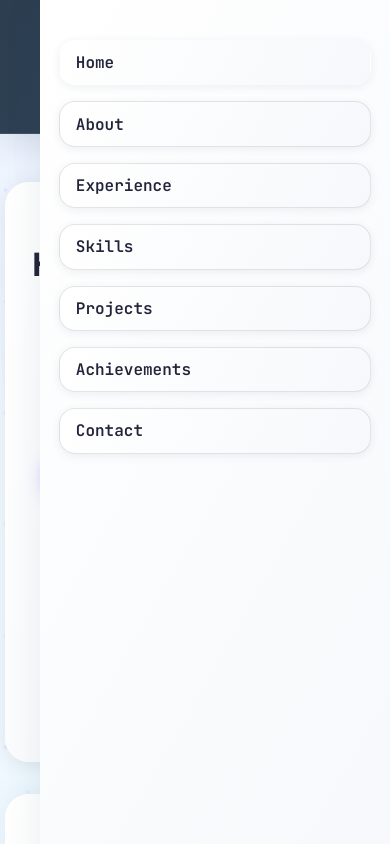
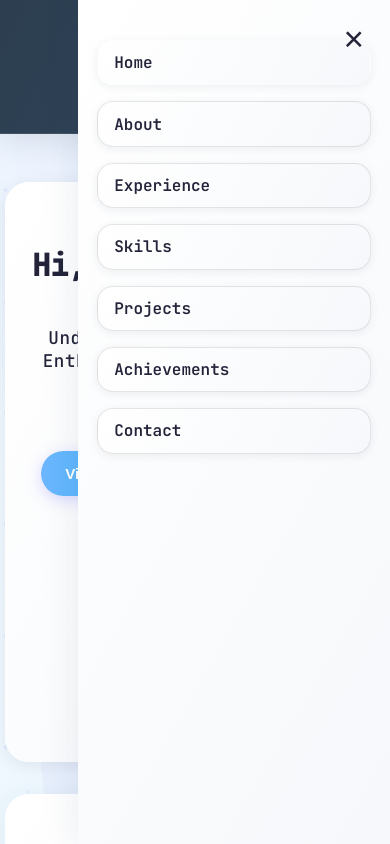
Before and after one commit to TahsinTanni/TahsinTanni.github.io, a React (Create React App) app: page / in a window 390 px wide. Both pictures are taken after a click on the button 203 px from the left and 101 px from the top of the page. Shown: the top 844 px of the page. Built offline with nearby package versions, Linux system fonts and the light colour scheme.

Commit message:
cross fix

```diff
--- a/src/components/Navbar.css
+++ b/src/components/Navbar.css
@@ -180,6 +180,7 @@ body.dark .hamburger span {
   padding: 3rem 1.5rem;
   backdrop-filter: blur(20px);
   -webkit-backdrop-filter: blur(20px);
+  box-sizing: border-box;
 }
 
 body.dark .mobile-menu {
@@ -236,6 +237,42 @@ body.dark .mobile-menu li button.active {
   border-color: transparent;
 }
 
+.mobile-menu-close {
+  position: absolute;
+  top: 18px;
+  right: 18px;
+  background: none;
+  border: none;
+  font-size: 2.2rem;
+  color: #23243a;
+  cursor: pointer;
+  z-index: 10;
+  padding: 0.2rem 0.5rem;
+  transition: color 0.2s, background 0.2s;
+  border-radius: 50%;
+}
+
+.mobile-menu-close:hover,
+.mobile-menu-close:focus {
+  background: #f6f8fb;
+  color: #38bdf8;
+}
+
+body.dark .mobile-menu-close {
+  color: #e3e6fd;
+}
+
+body.dark .mobile-menu-close:hover,
+body.dark .mobile-menu-close:focus {
+  background: #23243a;
+  color: #38bdf8;
+}
+
+.close-icon {
+  display: block;
+  line-height: 1;
+}
+
 /* Responsive */
 @media (max-width: 700px) {
   .navbar {
--- a/src/components/Navbar.js
+++ b/src/components/Navbar.js
@@ -103,6 +103,13 @@ function Navbar({ theme, setTheme, scrollToSection }) {
             exit={{ x: '100%' }}
             transition={{ type: 'spring', stiffness: 300, damping: 30 }}
           >
+            <button
+              className="mobile-menu-close"
+              aria-label="Close menu"
+              onClick={() => setMobileOpen(false)}
+            >
+              <span className="close-icon">&times;</span>
+            </button>
             <ul>
               {NAV_LINKS.map(link => (
                 <li key={link.id}>
```
